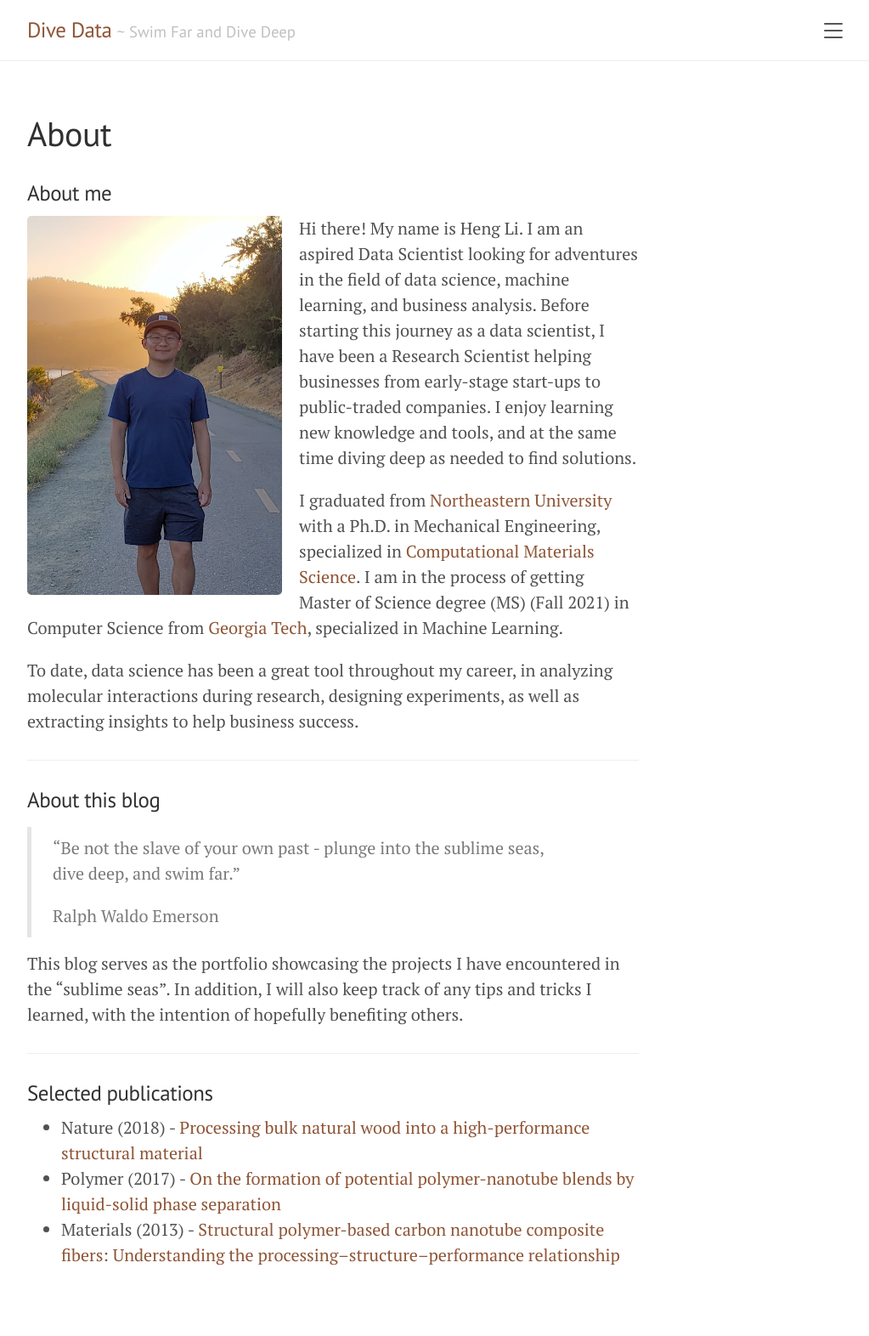
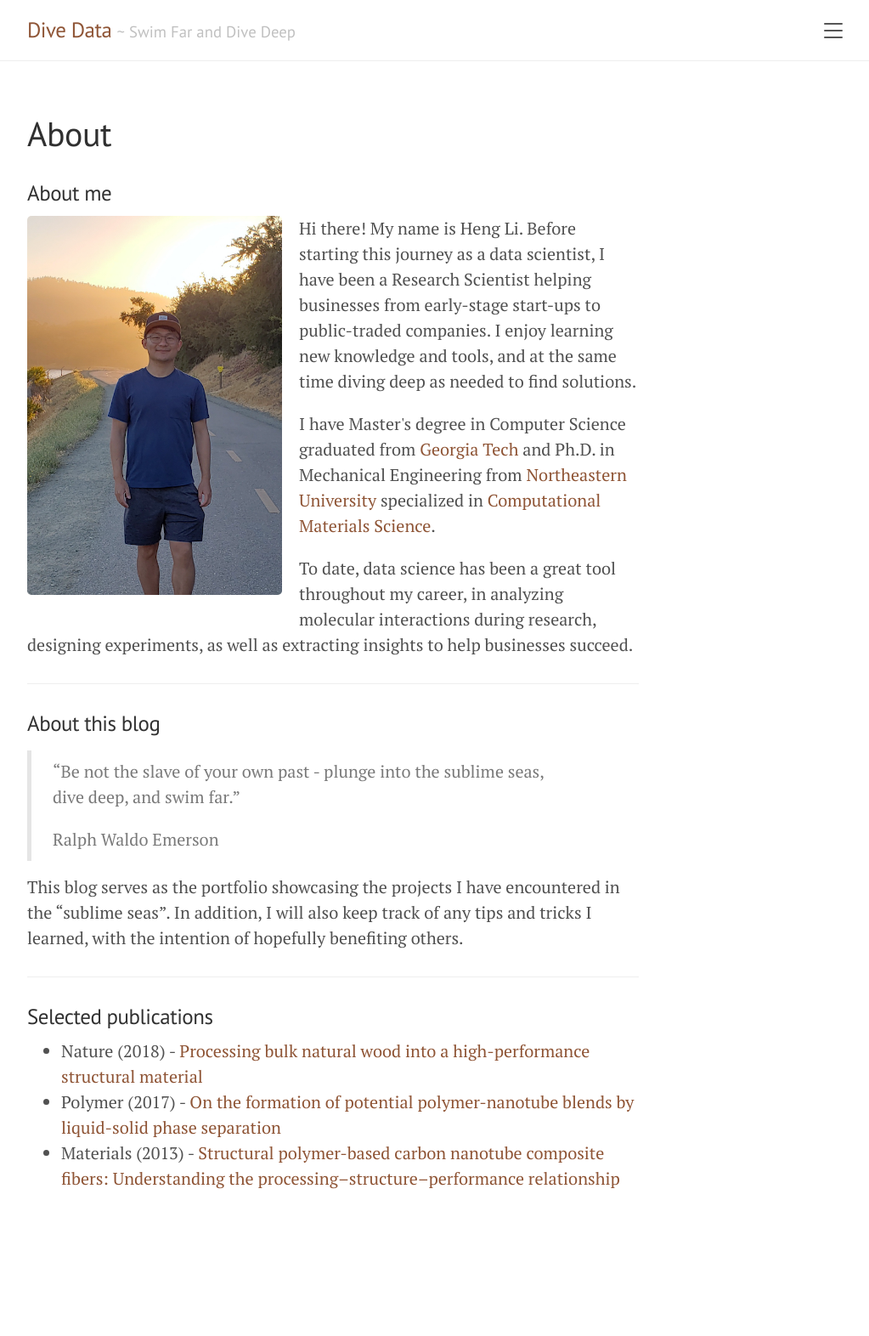
Before and after one commit to hengli700/dive-data, a Jekyll site: the page built from about.md, in a window 1280 px wide. Shown: the whole page at 85% size, without its empty margins (248-1271 px from the left). Built offline with Jekyll 4.4.1, drawn with Linux system fonts in a browser that asks for light colours; after the commit the page ends 1482 px from its top, so only the background shows below that.

Commit message:
Updated about

```diff
--- a/about.md
+++ b/about.md
@@ -7,14 +7,14 @@ title: About
 <img style="float: left; width: 15em; margin-right: 1em" src="{{site.baseurl}}/assets/img/about/profile.png" alt="profile image"/>
 </div>
 <p>
-  Hi there! My name is Heng Li. I am an aspired Data Scientist looking for adventures in the field of data science, machine learning, and business analysis. Before starting this journey as a data scientist, I have been a Research Scientist helping businesses from early-stage start-ups to public-traded companies. I enjoy learning new knowledge and tools, and at the same time diving deep as needed to find solutions.
+  Hi there! My name is Heng Li. Before starting this journey as a data scientist, I have been a Research Scientist helping businesses from early-stage start-ups to public-traded companies. I enjoy learning new knowledge and tools, and at the same time diving deep as needed to find solutions.
 </p>
 <p>
-  I graduated from <a href="https://www.northeastern.edu/" target="_blank">Northeastern University</a> with a Ph.D. in Mechanical Engineering, specialized in <a href="https://en.wikipedia.org/wiki/Computational_materials_science" target="_blank">Computational Materials Science</a>. I am in the process of getting Master of Science degree (MS) (Fall 2021) in Computer Science from <a href="https://www.gatech.edu/" target="_blank">Georgia Tech</a>, specialized in Machine Learning.
+  I have Master's degree in Computer Science graduated from <a href="https://www.gatech.edu/" target="_blank">Georgia Tech</a> and Ph.D. in Mechanical Engineering from <a href="https://www.northeastern.edu/" target="_blank">Northeastern University</a> specialized in <a href="https://en.wikipedia.org/wiki/Computational_materials_science" target="_blank">Computational Materials Science</a>.
 </p>
 
 <p>
-  To date, data science has been a great tool throughout my career, in analyzing molecular interactions during research, designing experiments, as well as extracting insights to help business success.
+  To date, data science has been a great tool throughout my career, in analyzing molecular interactions during research, designing experiments, as well as extracting insights to help businesses succeed.
 </p>
 
 ---
```
